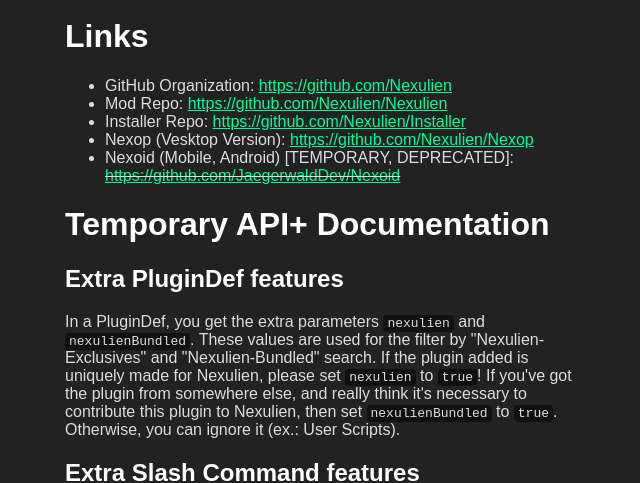
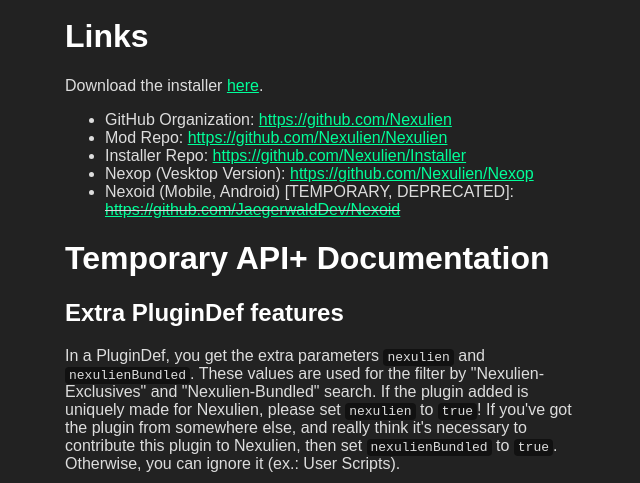
Before and after one commit to Nexulien/Nexulien.github.io, a plain HTML site: page index.html in a window 1280 px wide. Shown: the part 345-828 px from the top of the page, without its empty margins (319-959 px from the left). Drawn offline with Linux system fonts and the light colour scheme.

Commit message:
Add a link to the installer release

```diff
--- a/index.html
+++ b/index.html
@@ -45,6 +45,7 @@
         <p class="warning"><b>Hey!</b> This site is still undergoing active development.
             For now, have this temporary site while we work on the main one.</p>
         <h1>Links</h1>
+        <p>Download the installer <a href="https://github.com/Nexulien/Installer/releases/tag/primary">here</a>.</p>
         <ul>
             <li>GitHub Organization: <a href="https://github.com/Nexulien">https://github.com/Nexulien</a></li>
             <li>Mod Repo: <a href="https://github.com/Nexulien/Nexulien">https://github.com/Nexulien/Nexulien</a></li>
```
